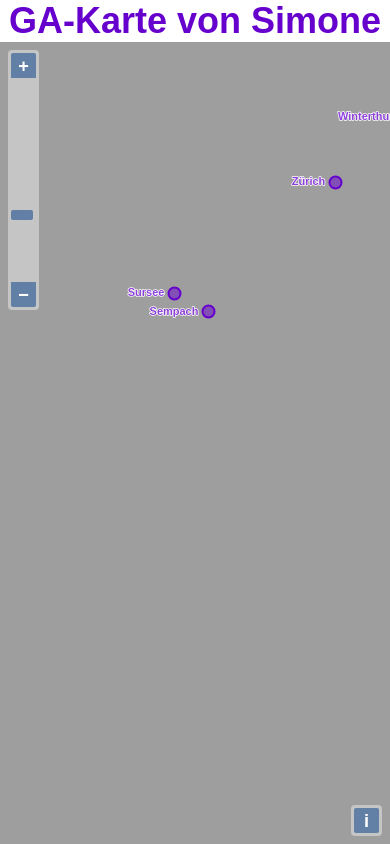
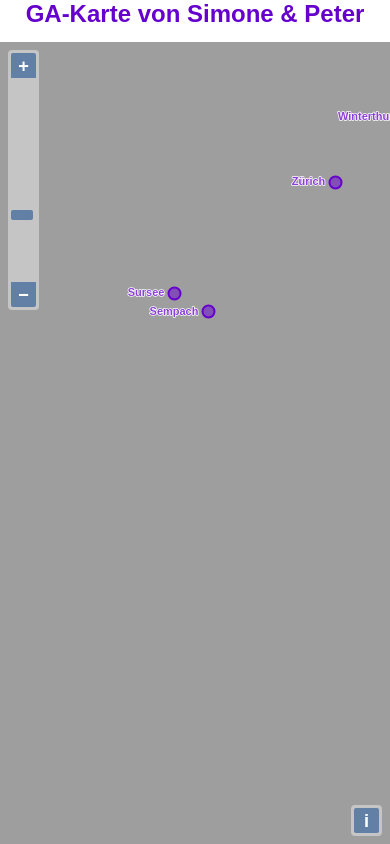
Before and after one commit to peterschaer/ga_karte, a plain HTML site: page index.html in a window 390 px wide. Drawn offline with Linux system fonts and the light colour scheme.

Commit message:
Viewport für mobile Geräte gesetzt.

```diff
--- a/index.html
+++ b/index.html
@@ -2,6 +2,7 @@
 <html>
 <head>
 <title>GA-Karte von Simone & Peter</title>
+<meta name="viewport" content="width=device-width, initial-scale=1.0, maximum-scale=1.0, user-scalable=no">
 <link rel="stylesheet" href="ol.css" type="text/css">
 <script src="ol.js"></script>
 	<style>
@@ -17,7 +18,7 @@
 		#title {
 			font-family: Quattrocento Sans, Arial, Verdana, Helvetica, sans-serif;
 			font-weight: bold;
-			font-size: 36px;
+			font-size: 24px;
 			text-align: center;
 			color: rgba(102, 0, 205, 1);
 			height: 5%;
```
